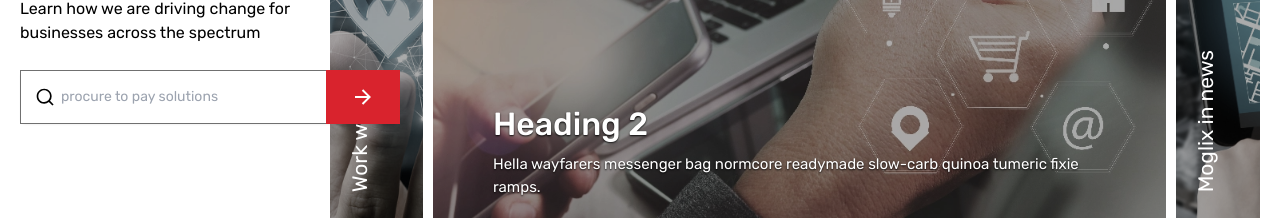
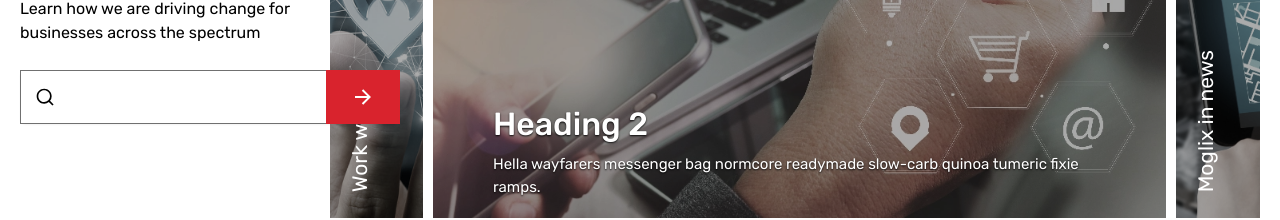
Before and after one commit to monika-pal/bm-nextwithtailwind, a Next.js app: page / in a window 1280 px wide. Shown: the part 368-588 px from the top of the page. Built offline with nearby package versions, Linux system fonts and the light colour scheme.

Commit message:
auto typing in banner input for search

```diff
--- a/components/home/homebanner.js
+++ b/components/home/homebanner.js
@@ -1,13 +1,15 @@
 import React, { Component, useEffect, } from 'react';
 import { useState } from 'react';
 import $ from 'jquery';
+import Typed from 'react-typed';
+
 var document = require("global/document")
 var window = require("global/window")
 
 
 const Homebanner = () => {
   useEffect(() => {
-    $(document).ready(function() {
+    $(document).ready(function () {
       var $item = 0,
         $itemNo = $(".hero figure").length;
       function transitionSlide() {
@@ -20,16 +22,15 @@ const Homebanner = () => {
           .eq($item)
           .addClass("on");
       }
-       var $autoTransition = setInterval(transitionSlide, 3500);
-
-      $(".hero figure").hover(function() {
-         clearInterval($autoTransition);
+      var $autoTransition = setInterval(transitionSlide, 3500);
+      $(".hero figure").hover(function () {
+        clearInterval($autoTransition);
         $item = $(this).index();
         $(".hero figure").removeClass("on");
         $(".hero figure")
           .eq($item)
           .addClass("on");
-         $autoTransition = setInterval(transitionSlide, 3500);
+        $autoTransition = setInterval(transitionSlide, 3500);
       });
     });
 
@@ -77,13 +78,39 @@ const Homebanner = () => {
                   <div className="pointer-events-none absolute inset-y-0 left-0 flex items-center pl-2">
                     <svg className="h-3 w-3 text-gray-400" aria-hidden="true" xmlns="http://www.w3.org/2000/svg" viewBox="0 0 24 24" width="24" height="24"><path fill="none" d="M0 0h24v24H0z" /><path d="M18.031 16.617l4.283 4.282-1.415 1.415-4.282-4.283A8.96 8.96 0 0 1 11 20c-4.968 0-9-4.032-9-9s4.032-9 9-9 9 4.032 9 9a8.96 8.96 0 0 1-1.969 5.617zm-2.006-.742A6.977 6.977 0 0 0 18 11c0-3.868-3.133-7-7-7-3.868 0-7 3.132-7 7 0 3.867 3.132 7 7 7a6.977 6.977 0 0 0 4.875-1.975l.15-.15z" /></svg>
                   </div>
-                  <input
-                    type="email"
+                  {/* <Typed
+
+                    loop={true}
+                    loopCount={0}
+                    typeSpeed={50}
+                    startDelay={0}
+                    backSpeed={20}
+                    backDelay={1}
+                    strings={["Add something here","ankit","shubham"]}
+                    stopped={null}
+                    smartBackspace
+                    shuffle={false}
+                    fadeOut={false}
+                    fadeOutDelay={1000}
+                    attr="placeholder"
+                    bindInputFocusEvents={false}
+                  >
+                   <input
+                    type="text"
                     name="email"
                     id="email"
                     value=''
                     className="block w-full rounded-none border border-grey-border pl-10 focus:outline-none focus:none sm:text-sm"
-                    placeholder="procure to pay solutions"
+
+                  />
+                  </Typed> */}
+                  <input
+                    type="text"
+                    name="email"
+                    id="email"
+
+                    className="block w-full rounded-none border border-grey-border pl-10 focus:outline-none focus:none sm:text-sm"
+
                   />
                 </div>
                 <button
@@ -100,7 +127,7 @@ const Homebanner = () => {
             <div id="hero">
               <div class="hero">
                 <figure class="on">
-                  <img src="/assets/img/banner1.png"/>
+                  <img src="/assets/img/banner1.png" />
                   <div>
                     <h2>The road to sustainable & efficient supply chain starts here.</h2>
                     <p>From procurement to financing, your partner in solving toughest of supply chain problems.</p>
@@ -108,7 +135,7 @@ const Homebanner = () => {
                   <p className="verticle-heading">Work with us</p>
                 </figure>
                 <figure>
-                <img src="/assets/img/banner2.png"/>
+                  <img src="/assets/img/banner2.png" />
                   <div>
                     <h2>Heading 2</h2>
                     <p>Hella wayfarers messenger bag normcore readymade slow-carb quinoa tumeric fixie ramps.</p>
@@ -116,7 +143,7 @@ const Homebanner = () => {
                   <p className="verticle-heading">Moglix in news</p>
                 </figure>
                 <figure>
-                <img src="/assets/img/banner3.png"/>
+                  <img src="/assets/img/banner3.png" />
                   <div>
                     <h2>Heading 3</h2>
                     <p>Hella wayfarers messenger bag normcore readymade slow-carb quinoa tumeric fixie ramps.</p>
--- a/components/home/scrollSlider2.js
+++ b/components/home/scrollSlider2.js
@@ -49,9 +49,9 @@ export default function scrollSlider2() {
             <Controller>
                 <Scene triggerHook="onLeave" duration={2000} pin >
                     {(progress) => (
-                        <section className='bg-graybg py-3   overflow-hidden'>
+                        <section className='bg-graybg py-3 overflow-hidden h-[100vh] flex flex-col '>
                             <div className="container-none md:container lg:container mx-auto px-3">
-                                <h2 className='text-heading1 font-bold text-secondary text-center'>Step inside the world of Moglix</h2>
+                                <h2 className='text-xxl lg:text-heading1 font-bold text-secondary text-center'>Step inside the world of Moglix</h2>
                                 <h3 className='text-lg font-regular text-secondary text-center'>Don’t miss out on our latest headlines and announcements.</h3>
                             </div>
                             <div>
@@ -60,7 +60,6 @@ export default function scrollSlider2() {
                                 <div className="mt-2 w-[80%]" aria-hidden="true">
                                     <div className="overflow-hidden h-[12px] mb-2 text-xs flex rounded-[10px] bg-gray-light">
                                         <div className='flex transition-all  ease-in-out duration-1000 ' style={{ width: '100%', transformOrigin: 'left', transform: `scaleX(${progress})` }}>
-
                                             <div style={{ width: '40%' }} className=" shadow-none flex flex-col text-center whitespace-nowrap text-white justify-center bg-progressColor1 transition-all ease-in-out duration-1000 "></div>
                                             <div style={{ width: '20%' }} className="shadow-none flex flex-col text-center whitespace-nowrap text-white justify-center bg-progressColor2 transition-all ease-in-out duration-1000 "></div>
                                             <div style={{ width: '20%' }} className="shadow-none flex flex-col text-center whitespace-nowrap text-white justify-center bg-progressColor3 transition-all ease-in-out duration-1000 "></div>
@@ -69,7 +68,7 @@ export default function scrollSlider2() {
                                     </div>
                                 </div>
                             </div>
-                            <div className="sticky flex py-3" >
+                            <div className="sticky flex scrollSliderSectionHeight align-middle" >
 
                                 <Timeline totalProgress={progress} paused>
                                     <Timeline
@@ -77,11 +76,11 @@ export default function scrollSlider2() {
                                             <>
                                                 {ScrollSliderContent.map((ScrollSliderPostData) =>
 
-                                                    <div className="flex mr-4">
-                                                        <div className='min-h-[440px]  bg-white' key={ScrollSliderPostData.id}>
-                                                            <a className='block h-[440px] w-[340px]' href="#">
+                                                    <div className="flex mr-4 scrollSliderCardHeight">
+                                                        <div className=' bg-white' key={ScrollSliderPostData.id}>
+                                                            <a className='block w-[340px]' href="#">
                                                                 <img src={ScrollSliderPostData.PostImg} alt="" />
-                                                                <div className='scrollSliderCardHeight p-[30px]'>
+                                                                <div className=' p-[30px]'>
                                                                     <span className='text-date-grey text-sm mb-1'>{ScrollSliderPostData.PostDate}</span>
                                                                     <p className='text-base2 font-semibold '>{ScrollSliderPostData.PostHeading}
                                                                     </p>
--- a/package.json
+++ b/package.json
@@ -29,6 +29,7 @@
     "react-scroll-parallax": "^3.3.2",
     "react-scrollmagic": "^2.3.0",
     "react-slick": "^0.29.0",
+    "react-typed": "^1.2.0",
     "resize-observer-polyfill": "^1.5.1",
     "sass": "^1.56.1",
     "slick-carousel": "^1.8.1",
--- a/styles/globals.scss
+++ b/styles/globals.scss
@@ -448,8 +448,11 @@ height: 10px;
   margin: 10px;
 }
 }
+.scrollSliderSectionHeight{
+  height: calc(100vh - 140px);
+}
 .scrollSliderCardHeight{
-  height: calc(100% - 287px);
+  height: 436px;
 }
 .transformation-img-section{
 &::after{
```
Also changed, not shown: 1 other file (tests, documents, lock files or other folders).
